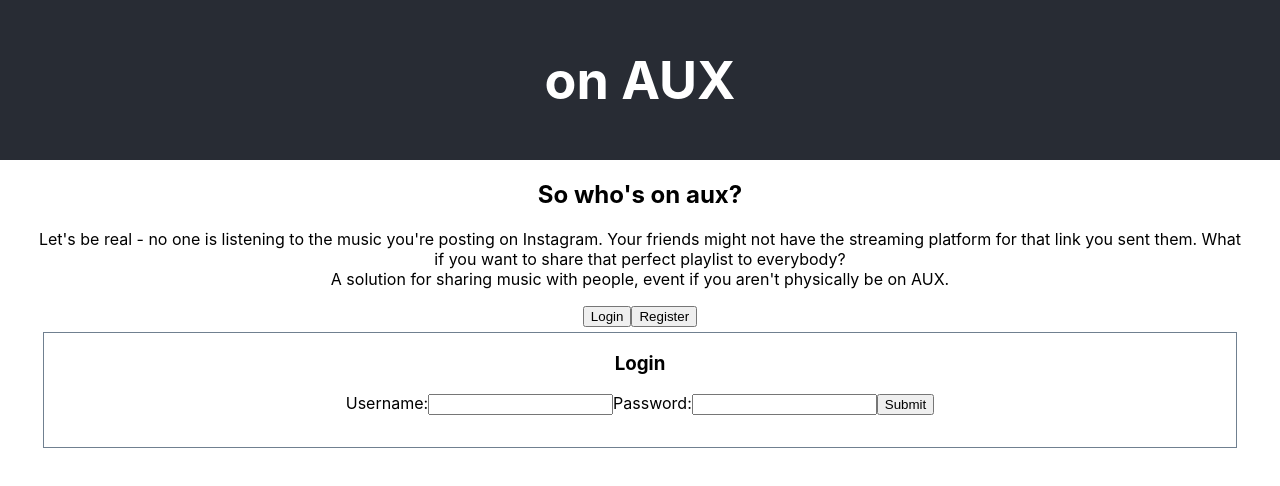
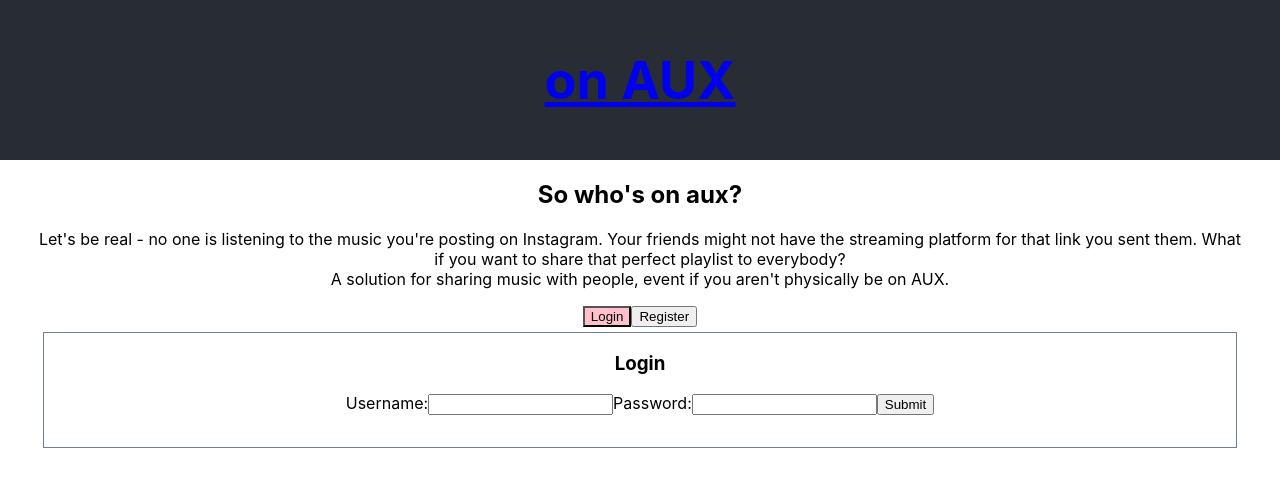
Before and after one commit to kdbromley/on-aux, a React (Create React App) app: page /login in a window 1280 px wide. Shown: the top 486 px of the page. Built offline with nearby package versions, Linux system fonts and the light colour scheme.

Commit message:
Login form functional, active button styling on Landing page

```diff
--- a/src/App.js
+++ b/src/App.js
@@ -3,9 +3,13 @@
 import Login from './Login/Login';
 import Register from './Register/Register';
 import './App.css';
-import { Route } from 'react-router-dom';
+import { Link, Route } from 'react-router-dom';
 
 class App extends Component {
+  onSubmitLogin(username, password) {
+    console.log(username, password)
+  }
+
   renderRoutes() {
     return (
      <>
@@ -16,7 +20,9 @@
       />
       <Route
        path='/login'
-       component={Login}
+       render={(props) =>
+        <Login {...props} onSubmitLogin={this.onSubmitLogin} />
+       }
       />
       <Route
        path='/register'
@@ -30,7 +36,7 @@
     return (
       <div className="App">
         <header className="App-header">
-          <h1>on AUX</h1>
+          <Link to ='/'><h1>on AUX</h1></Link>
         </header>
         <main>
           {this.renderRoutes()}
--- a/src/LandingPage/LandingPage.css
+++ b/src/LandingPage/LandingPage.css
@@ -0,0 +1,3 @@
+.Login__button-selected > button, .Register__button-selected > button {
+    background-color: pink;
+}
--- a/src/LandingPage/LandingPage.js
+++ b/src/LandingPage/LandingPage.js
@@ -1,12 +1,8 @@
 import { Component } from 'react';
+import { NavLink } from 'react-router-dom';
+import './LandingPage.css';
 
 export default class LandingPage extends Component {
-    onClickLogin = () => {
-        console.log('Login!')
-    }
-    onClickRegister = () => {
-        console.log('Register!')
-    }
 
     render() {
         return (
@@ -19,8 +15,8 @@
                     A solution for sharing music with people, event if you aren't physically be on AUX.
                 </p>
 
-                <button type='button' onClick={this.onClickLogin}>Login</button>
-                <button type='button' onClick={this.onClickRegister}>Register</button>
+                <NavLink to='/login' activeClassName='Login__button-selected'><button type='button'>Login</button></NavLink>
+                <NavLink to='/register' activeClassName='Register__button-selected'><button type='button'>Register</button></NavLink>
             </div>
         )
     }
--- a/src/Login/Login.js
+++ b/src/Login/Login.js
@@ -1,18 +1,30 @@
 import './Login.css';
 
 export default function Login(props) {
+  const handleSubmit = (e) => {
+    e.preventDefault();
+    const { username, password } = e.target;
+    if (!username.value) {
+      console.log('Username required')
+    } else if (!password.value) {
+      console.log('Password required')
+    }
+    //validation of if email exists => registration
+    props.onSubmitLogin(username.value, password.value)
+    props.history.push('/welcome')
+  }
     return (
       <div className='Login__container'>
           <h3>Login</h3>
         <form className='Login__form'
-          onSubmit={(e) => props.onSubmitLogin(e)}>
+          onSubmit={(e) => handleSubmit(e)}>
             <label htmlFor='username'>
                 Username:
                 <input id='username' name='username' type='text' />
             </label>
             <label htmlFor='password'>
                 Password:
-                <input id='password' name='password' type='text'
+                <input id='password' name='password' type='password'
                   minLength={8} required />
             </label>
 
```
